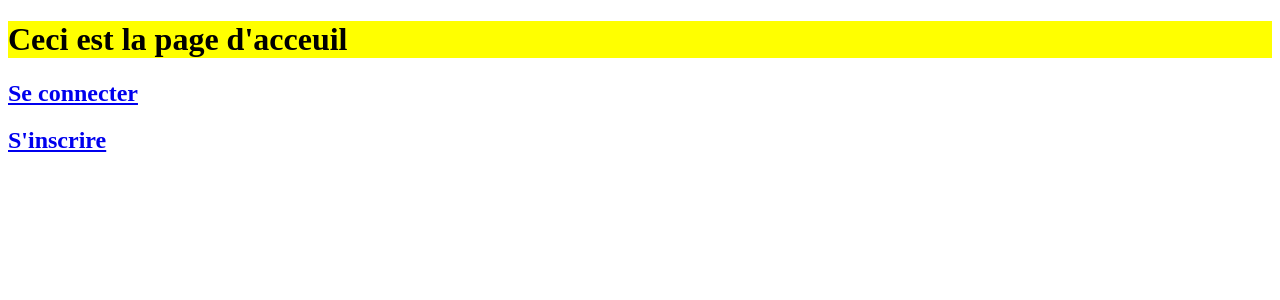
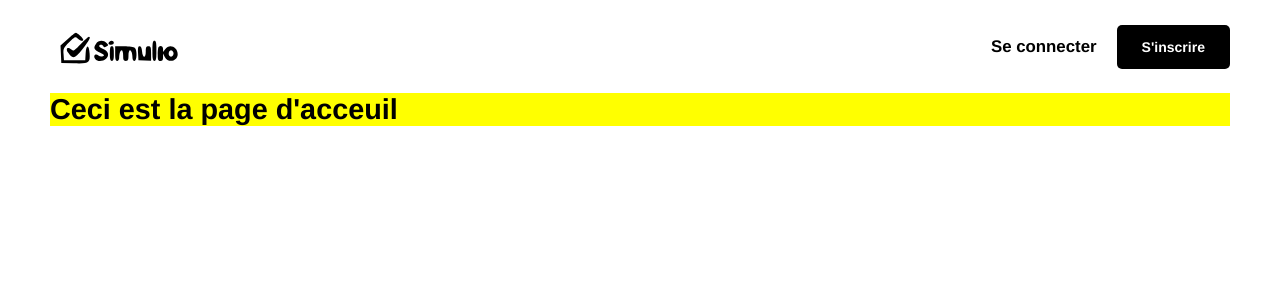
Before and after one commit to Aboubakar2004/Test_technique_simulateur_maison, a React (Vite) app in the folder front-end/: page / in a window 1280 px wide. Shown: the top 300 px of the page. Built offline with nearby package versions, Linux system fonts and the light colour scheme.

Commit message:
header creation , react icon installation

```diff
--- a/front-end/package.json
+++ b/front-end/package.json
@@ -12,6 +12,7 @@
   "dependencies": {
     "react": "^19.1.1",
     "react-dom": "^19.1.1",
+    "react-icons": "^5.5.0",
     "react-router-dom": "^7.9.1"
   },
   "devDependencies": {
--- a/front-end/src/App.jsx
+++ b/front-end/src/App.jsx
@@ -3,7 +3,7 @@ import AppRoutes from "./routes/Routes";
 
 function App() {
   return (
-    <div>
+    <div className="app">
       <BrowserRouter>
         <AppRoutes />
       </BrowserRouter>
--- /dev/null
+++ b/front-end/src/components/Header.css
@@ -0,0 +1,31 @@
+.header-component {
+  display: flex;
+  justify-content: space-between;
+  align-items: center;
+}
+
+.profil-logo {
+  width: 35px;
+  height: auto;
+  color: black;
+}
+
+.user-groupe {
+  display: flex;
+  gap: 20px;
+  align-items: center;
+}
+
+.signup-button {
+  background-color: black;
+  padding: 0 25px;
+  border-radius: 5px;
+  color: white;
+  text-decoration: none;
+  font-size: smaller;
+}
+
+.login-button {
+  text-decoration: none;
+  color: black;
+}
--- /dev/null
+++ b/front-end/src/components/Header.jsx
@@ -0,0 +1,26 @@
+import { CgProfile } from "react-icons/cg";
+import { Link } from "react-router-dom";
+import SimulioLogo from "../assets/images/EaC8l601.svg";
+import "../components/Header.css";
+
+function Header() {
+  return (
+    <div className="header-component">
+      <div className="simulio-logo">
+        <img src={SimulioLogo} alt="Simulio Logo" />
+      </div>
+      <div>
+        <div className="user-groupe">
+          <Link to="/login" className="login-button">
+            <h3>Se connecter</h3>
+          </Link>
+          <Link to="/signup" className="signup-button">
+            <h3>S'inscrire</h3>
+          </Link>
+        </div>
+      </div>
+    </div>
+  );
+}
+
+export default Header;
--- a/front-end/src/index.css
+++ b/front-end/src/index.css
@@ -0,0 +1,6 @@
+body {
+  font-family: Helvetica, Arial, sans-serif;
+  font-size: 90%;
+  margin: 0 50px;
+  margin-top: 20px;
+}
--- a/front-end/src/pages/Home/Home.jsx
+++ b/front-end/src/pages/Home/Home.jsx
@@ -1,17 +1,12 @@
 import React from "react";
 import "../Home/Home.css";
-import { Link } from "react-router-dom";
+import Header from "../../components/Header";
 
 function Home() {
   return (
     <div>
+      <Header />
       <h1 className="home-title">Ceci est la page d'acceuil</h1>
-      <Link to="/login">
-        <h2>Se connecter</h2>
-      </Link>
-      <Link to="/signup">
-        <h2>S'inscrire</h2>
-      </Link>
     </div>
   );
 }
--- /dev/null
+++ b/front-end/src/pages/Profile/Profile.css
@@ -0,0 +1,3 @@
+.profil-title {
+  background-color: pink;
+}
--- /dev/null
+++ b/front-end/src/pages/Profile/Profile.jsx
@@ -0,0 +1,12 @@
+import React from "react";
+import "../Profile/Profile.css";
+
+function Profile() {
+  return (
+    <div>
+      <h1 className="profil-title">Ceci est la page profil</h1>
+    </div>
+  );
+}
+
+export default Profile;
--- a/front-end/src/routes/Routes.jsx
+++ b/front-end/src/routes/Routes.jsx
@@ -2,6 +2,7 @@ import { Routes, Route } from "react-router-dom";
 import Home from "../pages/Home/Home";
 import Login from "../pages/Login/Login";
 import Signup from "../pages/Signup/Signup";
+import Profil from "../pages/Profile/Profile";
 
 function AppRoutes() {
   return (
@@ -10,6 +11,7 @@ function AppRoutes() {
         <Route path="/" element={<Home />} />
         <Route path="/login" element={<Login />} />
         <Route path="/signup" element={<Signup />} />
+        <Route path="/profil" element={<Profil />} />
       </Routes>
     </div>
   );
```
Also changed, not shown: front-end/src/assets/images/EaC8l601.svg (added), 1 other file (tests, documents, lock files or other folders).
